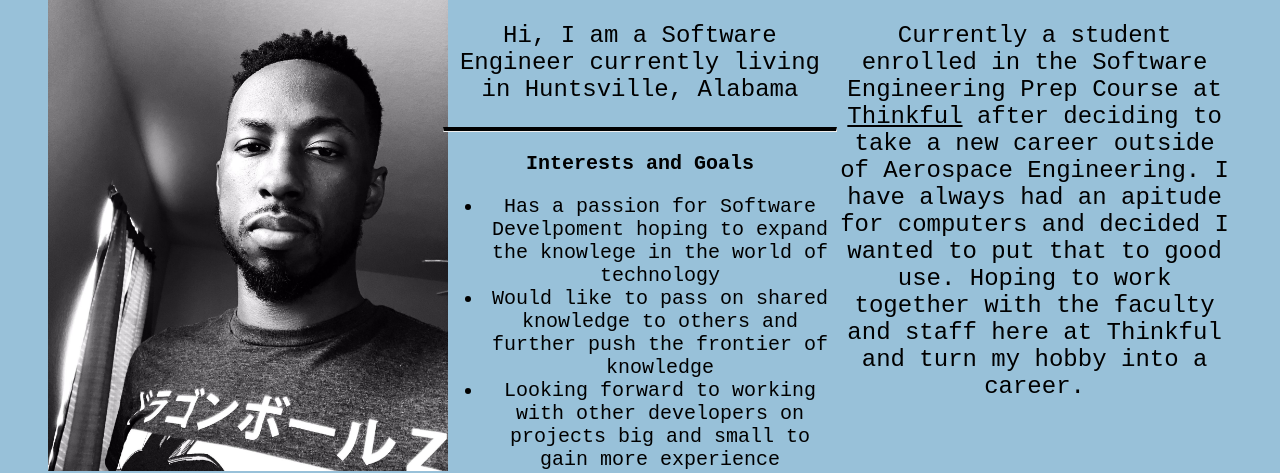
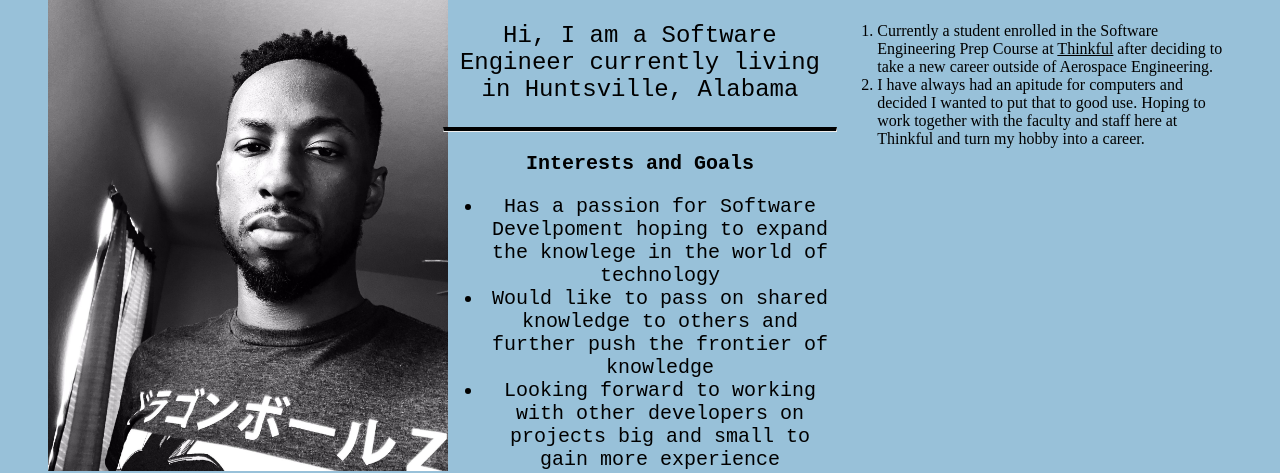
Before and after one commit to jntrvnce/Portfolio, a plain HTML site: page index.html in a window 1280 px wide. Shown: the part 349-822 px from the top of the page. Drawn offline with Linux system fonts and the light colour scheme; a script that the page names is missing.

Commit message:
Add files via upload

```diff
--- a/index.html
+++ b/index.html
@@ -35,7 +35,9 @@
 
     <div class="column right">
       <h2>About Me </h2>
-      <p>Currently a student enrolled in the Software Engineering Prep Course at <a href="https://www.thinkful.com">Thinkful</a> after deciding to take a new career outside of Aerospace Engineering. I have always had an apitude for computers and decided I wanted to put that to good use. Hoping to work together with the faculty and staff here at Thinkful and turn my hobby into a career.</p>
+      <ol>
+      <li>Currently a student enrolled in the Software Engineering Prep Course at <a href="https://www.thinkful.com">Thinkful</a> after deciding to take a new career outside of Aerospace Engineering.</li>
+      <li>I have always had an apitude for computers and decided I wanted to put that to good use. Hoping to work together with the faculty and staff here at Thinkful and turn my hobby into a career.</li>
     </div>
 
   </div>
@@ -47,6 +49,6 @@
 
   </section>
     <script src="script.js"></script>
+    <footer> </footer>
 </body>
-<footer> </footer>
 </html>
```
